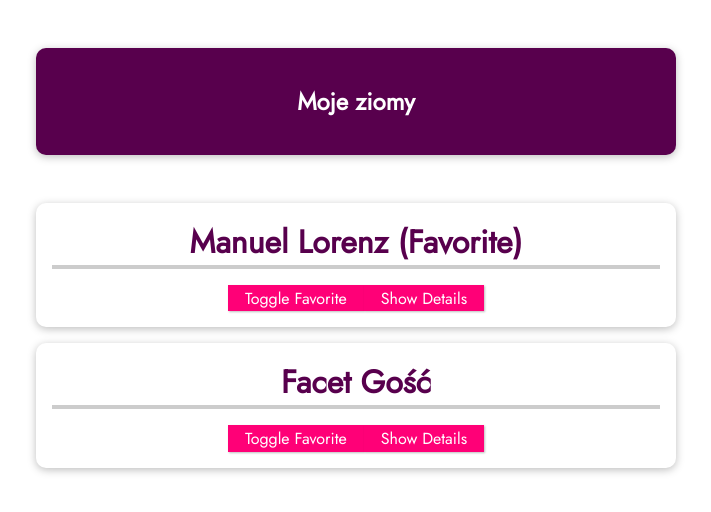
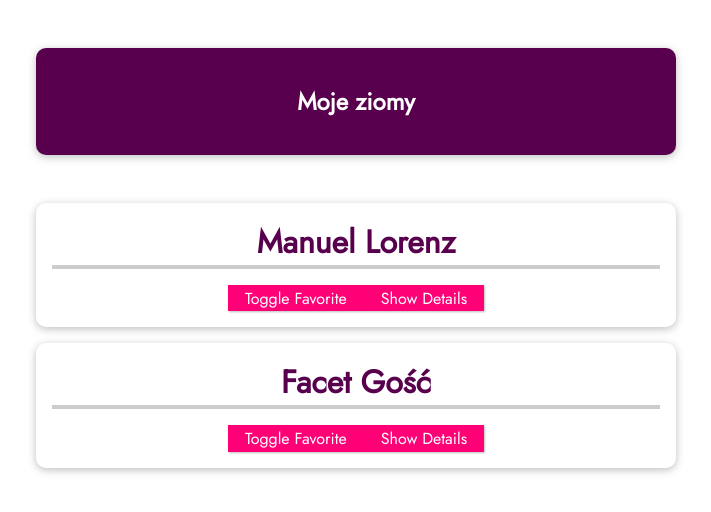
Before and after one commit to neertoon/vue-08-components, a Vue app: page / in a window 1280 px wide. Shown: the top 512 px of the page, without its empty margins (284-995 px from the left). Built offline with nearby package versions, Linux system fonts and the light colour scheme; the HTML template or start-up script is replaced by a standard one.

Commit message:
PROPSY - dynamiczne wartości - musisz użyć v-bind: lub :

```diff
--- a/src/App.vue
+++ b/src/App.vue
@@ -8,7 +8,7 @@
           name="Manuel Lorenz"
           phone-number="0 123455"
           email-address="manuel@mail.com"
-          is-favorite="1"
+          :is-favorite="true"
       ></friend-contact>
       <friend-contact
           name="Facet Gość"
--- a/src/components/FriendContact.vue
+++ b/src/components/FriendContact.vue
@@ -27,12 +27,9 @@ export default {
       required: true
     },
     isFavorite: {
-      type: String,
+      type: Boolean,
       required: true,
-      default: '0',
-      validator(value) {
-        return ['0', '1'].includes(value);
-      }
+      default: false
     }
   },
   data() {
```
